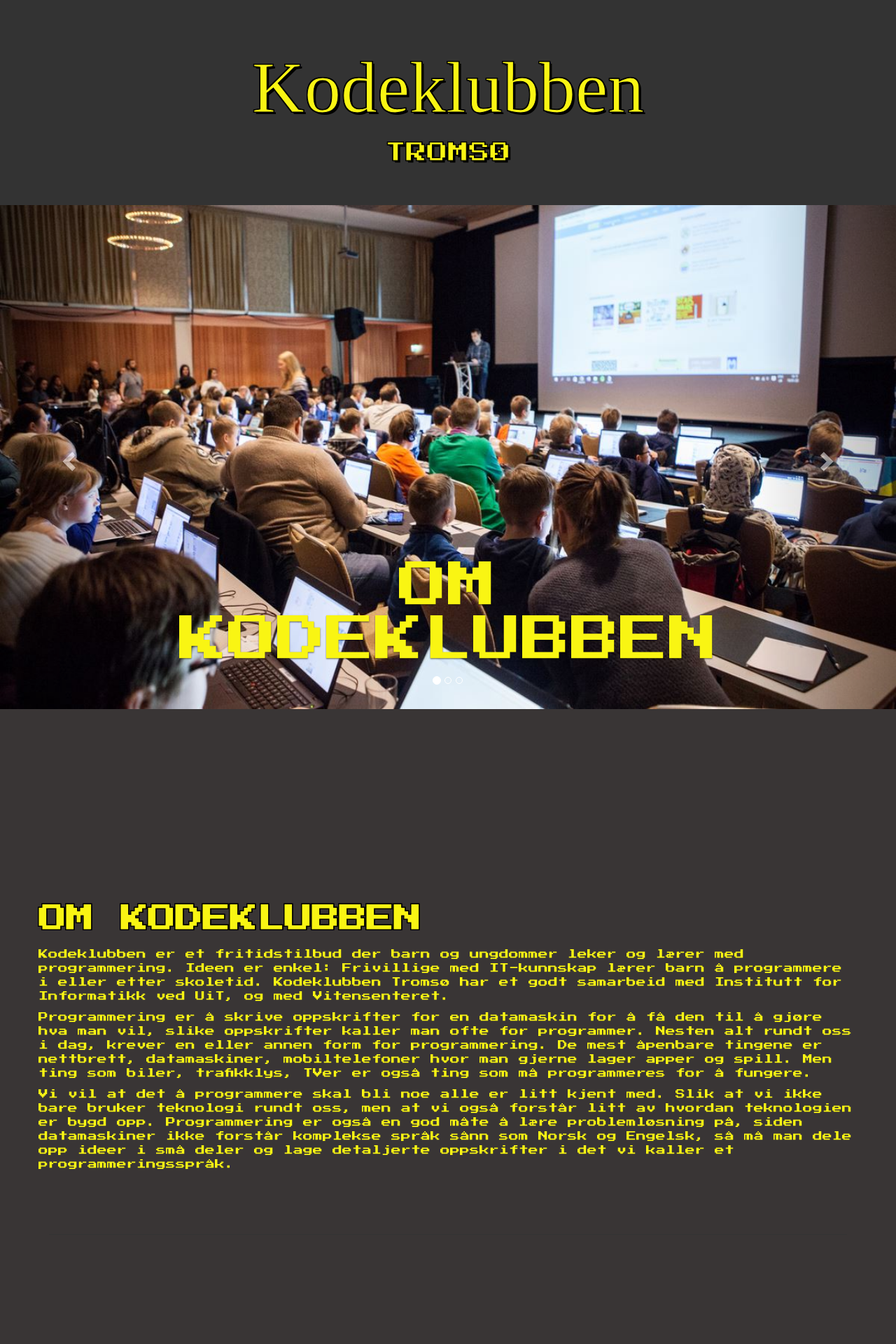
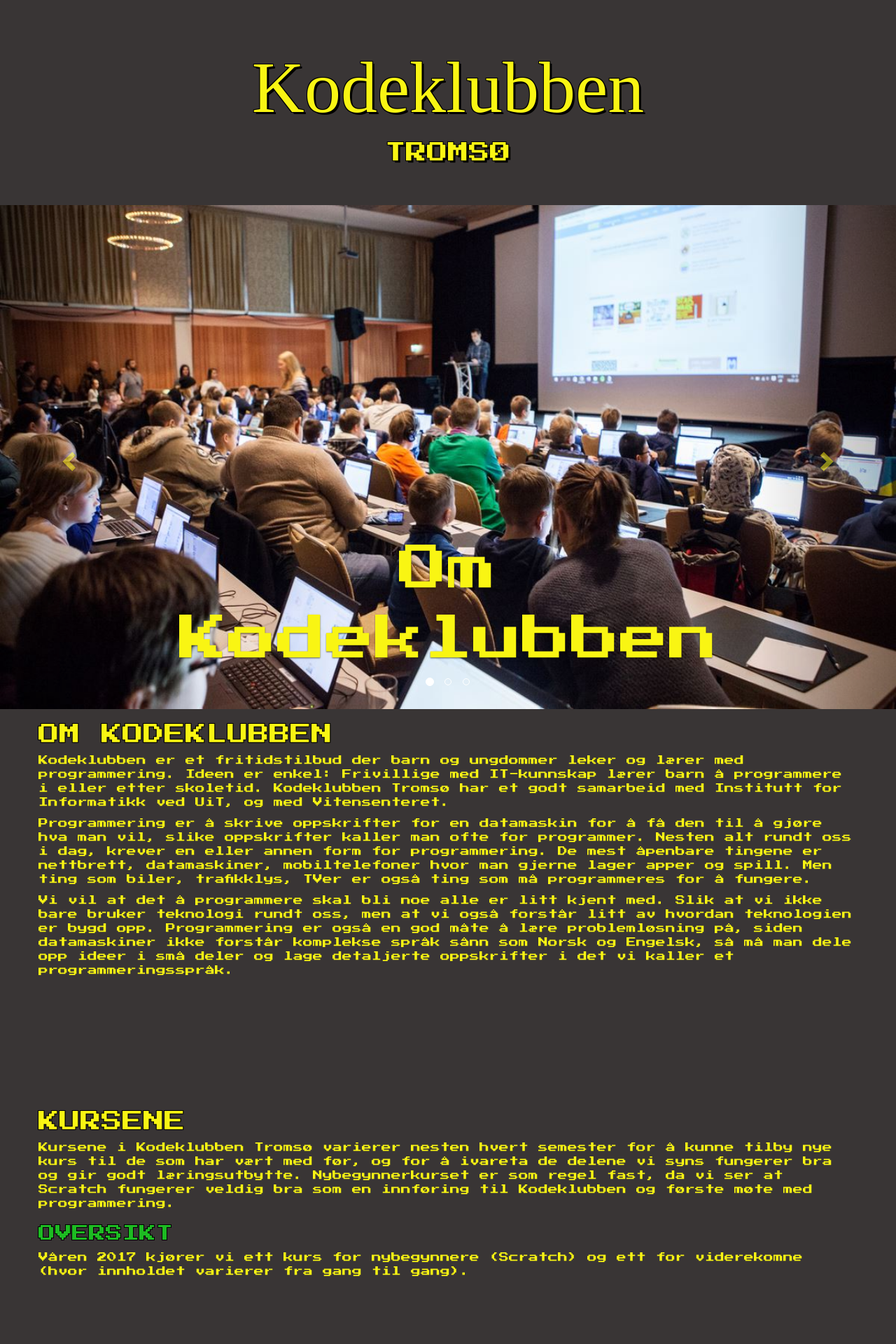
Before and after one commit to kodeklubben-tromso/kodeklubben-tromso.github.io, a Jekyll site: the page built from index.html, in a window 1280 px wide. Shown: the top 1920 px of the page at 70% size. Built offline with Jekyll 4.4.1, drawn with Linux system fonts in a browser that asks for light colours; nearby versions of some CDN libraries; some web fonts are replaced; some of the changed text lies outside the part shown.

Commit message:
Stooor opprydding av HTML og CSS

```diff
--- a/_includes/carousel.html
+++ b/_includes/carousel.html
@@ -10,7 +10,7 @@
             <img class="first-slide" src="static/gamejam.jpg" alt="First slide">
             <div class="container">
                 <div class="carousel-caption">
-                    <a href="#omkk"><h1>OM KODEKLUBBEN</h1></a>
+                    <a href="#omkk">Om kodeklubben</a>
                 </div>
             </div>
         </div>
@@ -18,7 +18,7 @@
             <img class="second-slide" src="static/IMG_3930.JPG" alt="Second slide">
             <div class="container">
                 <div class="carousel-caption">
-                    <a href="#pamelding" style="color: white;" ><h1>BLI MED PÅ VÅRENS KODEKLUBB </h1></a>
+                    <a href="#pamelding" >Bli med på vårens kodeklubb</a>
                 </div>
             </div>
         </div>
@@ -26,17 +26,16 @@
             <img class="third-slide" src="static/IMG_4034.JPG" alt="Third slide">
             <div class="container">
                 <div class="carousel-caption">
-                    <a href="#kontakt"><h1>KONTAKT OSS</h1></a>
+                    <a href="#kontakt">Kontakt oss</a>
                 </div>
             </div>
         </div>
     </div>
     <a class="left carousel-control" href="#myCarousel" role="button" data-slide="prev">
         <span class="glyphicon glyphicon-chevron-left" aria-hidden="true"></span>
-        <span class="sr-only">Previous</span>
+        <span class="sr-only">Forrige</span>
     </a>
     <a class="right carousel-control" href="#myCarousel" role="button" data-slide="next">
         <span class="glyphicon glyphicon-chevron-right" aria-hidden="true"></span>
-        <span class="sr-only">Next</span>
+        <span class="sr-only">Neste</span>
     </a>
-</div><!-- /.carousel -->
--- a/_layouts/default.html
+++ b/_layouts/default.html
@@ -4,43 +4,29 @@
         <meta charset="UTF-8">
         <meta name="viewport" content="width=device-width, initial-scale=1">
         <meta http-equiv="X-UA-Compatible" content="IE=edge">
-
         <title>Kodeklubben Tromsø - {{ page.title }}</title>
-
         <script   src="https://code.jquery.com/jquery-3.1.1.min.js"   integrity="sha256-hVVnYaiADRTO2PzUGmuLJr8BLUSjGIZsDYGmIJLv2b8="   crossorigin="anonymous"></script>
-
         <!-- Bootstrap -->
         <link rel="stylesheet" href="https://maxcdn.bootstrapcdn.com/bootstrap/3.3.7/css/bootstrap.min.css" integrity="sha384-BVYiiSIFeK1dGmJRAkycuHAHRg32OmUcww7on3RYdg4Va+PmSTsz/K68vbdEjh4u" crossorigin="anonymous">
         <link rel="stylesheet" href="https://maxcdn.bootstrapcdn.com/bootstrap/3.3.7/css/bootstrap-theme.min.css" integrity="sha384-rHyoN1iRsVXV4nD0JutlnGaslCJuC7uwjduW9SVrLvRYooPp2bWYgmgJQIXwl/Sp" crossorigin="anonymous">
         <script src="https://maxcdn.bootstrapcdn.com/bootstrap/3.3.7/js/bootstrap.min.js" integrity="sha384-Tc5IQib027qvyjSMfHjOMaLkfuWVxZxUPnCJA7l2mCWNIpG9mGCD8wGNIcPD7Txa" crossorigin="anonymous"></script>
-
         <link href="https://fonts.googleapis.com/css?family=Press+Start+2P" rel="stylesheet" />
         <link href="stylesheets/style.css" rel="stylesheet" />
-
-
     </head>
 
     <body>
         <div class="jumbotron text-center">
-            <h1 > Kodeklubben </h1>
-            <h2> TROMSØ </h2>
+            <h1>Kodeklubben</h1>
+            <h2>TROMSØ</h2>
         </div>
-
         {% include carousel.html %}
-
-        <div class="container marketing">
-
+        <div class="container content">
         {{ content }}
 
             <footer>
-                <p class="pull-right">
-                    <a href="#">Back to top</a>
-                </p>
-                <p>
-                    Kodeklubben Tromsø, 2016
-                </p>
+                <p class="pull-right"><a href="#">Back to top</a></p>
+                <p>Kodeklubben Tromsø, 2016-2017</p>
             </footer>
-
         </div>
 
         <script language="JavaScript" type="text/javascript">
@@ -50,6 +36,5 @@
             })
         });
         </script>
-
     </body>
 </html>
--- a/index.html
+++ b/index.html
@@ -4,8 +4,8 @@
 ---
 
 <a name="omkk" style="text-decoration: none" />
-<div class="row featurette" >
-  <h2 class="featurette-heading">OM KODEKLUBBEN</h2>
+<div class="row" >
+  <h2>OM KODEKLUBBEN</h2>
   <p>
       Kodeklubben er et fritidstilbud der barn og ungdommer leker og lærer med programmering.
       Ideen er enkel: Frivillige med IT-kunnskap lærer barn å programmere i eller etter skoletid.
@@ -26,37 +26,37 @@
   </p>
 </div>
 
-<hr class="featurette-divider" />
+<hr />
 
-<div class="row featurette" >
-  <h2 class="featurette-heading">KURSENE</h2>
+<div class="row" >
+  <h2>KURSENE</h2>
   <p>
   Kursene i Kodeklubben Tromsø varierer nesten hvert semester for å kunne tilby nye kurs til de som har vært med før,
   og for å ivareta de delene vi syns fungerer bra og gir godt læringsutbytte. Nybegynnerkurset er som regel fast, da
   vi ser at Scratch fungerer veldig bra som en innføring til Kodeklubben og første møte med programmering.
   </p>
-  <h2 class="featurette-heading" style="font-size:24px; color:#1DBB22;">OVERSIKT</h2>
+  <h3 style="font-size:24px; color:#1DBB22;">OVERSIKT</h2>
   <p style="text-decoration: none;">
       Våren 2017 kjører vi ett kurs for nybegynnere (Scratch) og ett for viderekomne (hvor innholdet varierer fra gang til gang).
   </p>
 </div>
 
-<hr class="featurette-divider" />
+<hr />
 
 <a name="pamelding" style="text-decoration: none" />
-<div class="row featurette" id="pamelding">
-  <h2 class="featurette-heading">PÅMELDING</h2>
+<div class="row" id="pamelding">
+  <h2>PÅMELDING</h2>
   <p>
       Påmelding vil komme så snart vi har planlagt vårens kodeklubb og ferdigstilt de kursene vi ønsker å tilby.
   </p>
 </div>
 
-<hr class="featurette-divider" />
+<hr />
 
 <a name="kontakt" />
-<div class="row featurette">
+<div class="row">
   <div class="col-md-7">
-    <h2 class="featurette-heading">KONTAKT</h2>
+    <h2>KONTAKT</h2>
     <p>
         Om du vil kontakte oss som organiserer kodeklubben så kan du ta kontakt med oss på vår mailingliste: kodeklubben@list.uit.no,
         eller finne gruppen vår, Kodeklubben Tromsø, på Facebook.
@@ -66,4 +66,4 @@
   </div>
 </div>
 
-<hr class="featurette-divider" />
+<hr />
--- a/stylesheets/style.scss
+++ b/stylesheets/style.scss
@@ -1,7 +1,11 @@
 ---
 ---
 
+/* General config
+----------------- */
+
 $textcolor : #F9F513;
+$backgroundcolor: #393535;
 
 @font-face{
 	font-family: 'Minecrafter';
@@ -11,78 +15,77 @@
 	     url('../fonts/minecrafter.reg-webfont.ttf') format('truetype'),
 	     url('../fonts/minecrafter.reg-webfont.svg#webfont') format('svg');
 }
-.h1 {
-    font-family: "Minecrafter";
-    color: $textcolor;
+
+/* Base styles
+-------------- */
+
+* {
+  font-family: "Press Start 2P";
+	color: $textcolor;
 }
 
 html {
-    background-color: #393535;
+    background-color: $backgroundcolor;
 }
 
-p {
-	color: $textcolor;
-	font-family: "Press Start 2P"
+hr {
+  margin: 80px 0;
+  border: none !important; /* @TODO This will be removed */
 }
 
-a {
-	font-family: "Press Start 2P";
-	text-decoration-color: transparent;
+
+h2, h3, h4, h5, h6 {
+  text-shadow:
+   -1px -1px 0 #000,
+	1px -1px 0 #000,
+   -1px  1px 0 #000,
+	1px  1px 0 #000;
 }
 
-/* CUSTOMIZE THE NAVBAR
--------------------------------------------------- */
 
-/* Special class on .container surrounding .navbar, used for positioning it into place. */
-.navbar-wrapper {
-  position: absolute;
-  top: 0;
-  right: 0;
-  left: 0;
-  z-index: 20;
+/* Header
+--------- */
+
+.jumbotron {
+  background-color: $backgroundcolor;
+	margin-bottom: 0;
 }
 
-/* Flip around the padding for proper display in narrow viewports */
-.navbar-wrapper > .container {
-  padding-right: 0;
-  padding-left: 0;
+.jumbotron h1, .jumbotron h2 {
+  color: $textcolor;
+
+  text-shadow:
+    3px 3px 0 #000,
+    -1px -1px 0 #000,
+    1px -1px 0 #000,
+    -1px  1px 0 #000,
+    1px  1px 0 #000;
 }
 
-.navbar-wrapper .navbar {
-  padding-right: 15px;
-  padding-left: 15px;
+.jumbotron h1 {
+  font-family: "Minecrafter";
+  font-size: 104px;
 }
 
-.navbar-wrapper .navbar .container {
-  width: auto;
-}
+/* Carousel
+-----------  */
 
-/* CUSTOMIZE THE CAROUSEL
--------------------------------------------------- */
-
-/* Carousel base class */
+/*
 .carousel {
   margin-bottom: 150px;
   max-height: 100%;
 }
+*/
 
-/* Since positioning the image, we need to help out the caption */
-.carousel-caption {
-  z-index: 10;
-}
-
-.carousel-caption h1 {
+.carousel-caption, .carousel-caption a {
+  text-transform: capitalize;
 	font-size: 70px;
-	font-family: "Press Start 2P";
 	color: $textcolor;
 }
 
-/* Declare heights because of positioning of img element */
-.carousel .item {
-  background-color: #777;
-}
 
 .carousel-inner > .item > img {
+  /* Some weird auto-sizing to make the image scale accordingly */
 	bottom: 0;
     left: 0;
     margin: auto;
@@ -98,149 +101,3 @@
 .item,.active{height:100%;}
 .carousel-inner{height:100%;}
 .fill{width:100%;height:100%;background-position:center;background-size:cover;}
-
-/* MARKETING CONTENT
--------------------------------------------------- */
-
-/* Center align the text within the three columns below the carousel */
-.marketing .col-lg-4 {
-  margin-top: 20px;
-  margin-bottom: 20px;
-  text-align: center;
-}
-
-.marketing h2 {
-  font-size: 40px;
-  font-weight: bold;
-  color: #C2A811;
-  font-family: "Press Start 2P";
-  -webkit-text-stroke: 1px black;
-
-  /* If we weren't using text-shadow, we'd set a fallback color
-	 and use this to set color instead
-	-webkit-text-fill-color: white; */
-
-  color: $textcolor;
-	/* Simulated effect for Firefox and Opera
-	   and nice enhancement for WebKit */
-  text-shadow:
-   -1px -1px 0 #000,
-	1px -1px 0 #000,
-   -1px  1px 0 #000,
-	1px  1px 0 #000;
-}
-
-.marketing .col-lg-4 p {
-  margin-right: 10px;
-  margin-left: 10px;
-}
-
-.marketing .col-md-7 p {
-	color: $textcolor;
-	font-size: 15px;
-	font-family: "Press Start 2P";
-	font-weight: lighter;
-}
-
-/* Featurettes
-------------------------- */
-
-.featurette-divider {
-  margin: 80px 0; /* Space out the Bootstrap <hr> more */
-  border-color: #333;
-}
-
-/* Thin out the marketing headings */
-.featurette-heading {
-  font-family: "Minecrafter";
-  line-height: 1.5;
-  letter-spacing: -1px;
-  position: center;
-}
-
-.featurette-image .img-responsive .center-block{
-	position: center;
-	width: 100%;
-	height: 100%;
-}
-
-.btn .btn-primary .btn-lg {
-
-}
-
-/* RESPONSIVE CSS
--------------------------------------------------- */
-
-@media (min-width: 768px) {
-  /* Navbar positioning foo */
-  .navbar-wrapper {
-    margin-top: 20px;
-  }
-  .navbar-wrapper .container {
-    padding-right: 15px;
-    padding-left: 15px;
-  }
-  .navbar-wrapper .navbar {
-    padding-right: 0;
-    padding-left: 0;
-  }
-
-  /* The navbar becomes detached from the top, so we round the corners */
-  .navbar-wrapper .navbar {
-    border-radius: 4px;
-  }
-
-  /* Bump up size of carousel content */
-  .carousel-caption p {
-    margin-bottom: 20px;
-    font-size: 21px;
-    line-height: 1.4;
-  }
-
-  .featurette-heading {
-    font-size: 50px;
-  }
-}
-
-@media (min-width: 992px) {
-  .featurette-heading {
-    margin-top: 120px;
-  }
-}
-
-/* Jumbotron and stuff */
-
-.jumbotron h1, .jumbotron h2 {
-  /* WebKit (Safari/Chrome) Only */
-  -webkit-text-stroke: 1px black;
-
-  /* If we weren't using text-shadow, we'd set a fallback color
-      and use this to set color instead
-    -webkit-text-fill-color: white; */
-
-  color: $textcolor;
-
-  text-shadow:
-    3px 3px 0 #000,
-    /* Simulated effect for Firefox and Opera
-        and nice enhancement for WebKit */
-    -1px -1px 0 #000,
-    1px -1px 0 #000,
-    -1px  1px 0 #000,
-    1px  1px 0 #000;
-}
-
-.jumbotron h1 {
-  font-family: "Minecrafter";
-  font-size: 104px;
-}
-
-.jumbotron h2 {
-  font-family: 'Press Start 2P', cursive;
-}
-
-.jumbotron {
-	min-height: 20%;
-  background-color: #333;
-	margin-bottom: 0;
-}
```
